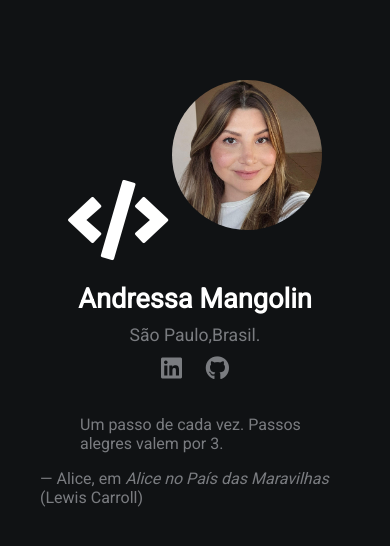
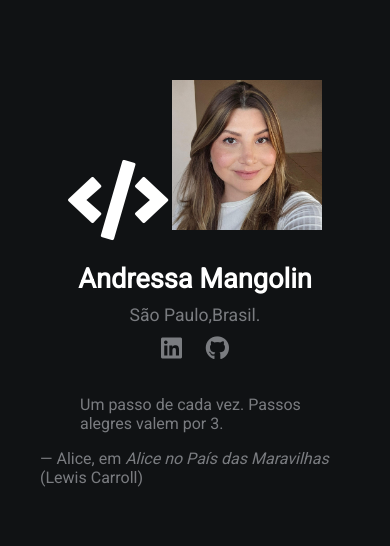
Before and after one commit to andressa-mangolin/portfolio, a plain HTML site: page index.html in a window 390 px wide. Drawn offline with Linux system fonts and the light colour scheme.

Commit message:
Refactor profile-photo styles in style.css

```diff
--- a/style.css
+++ b/style.css
@@ -101,17 +101,11 @@ a{
         padding-left: 1.5rem;
         padding-top: 2rem;
     }
-
     .profile-photo {
-    /* Define um tamanho razoável para a foto de perfil */
-    width: 150px;
-    height: 150px;
-    /* Torna a foto redonda (opcional, mas comum em perfis) */
-    border-radius: 50%;
-    /* Garante que a foto preencha o espaço sem distorcer */
-    object-fit: cover;
-    /* Adiciona margem abaixo para separar do nome */
-    margin-bottom: 20px;
-}
+        /* Define um tamanho razoável para a foto de perfil */
+        width: 150px;
+        height: 150px;
+        /* ... outras regras ... */
+    }
 
 }
```
